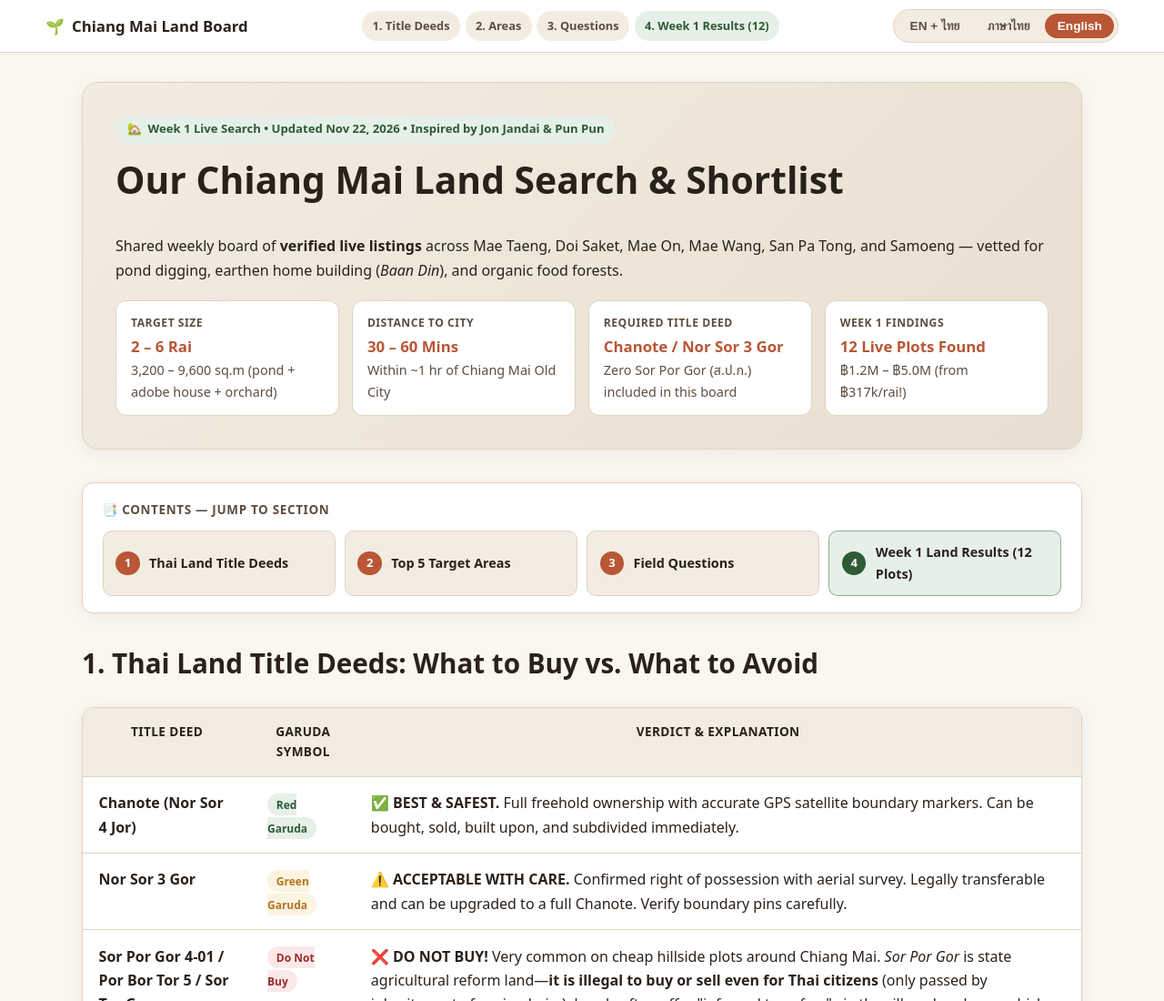
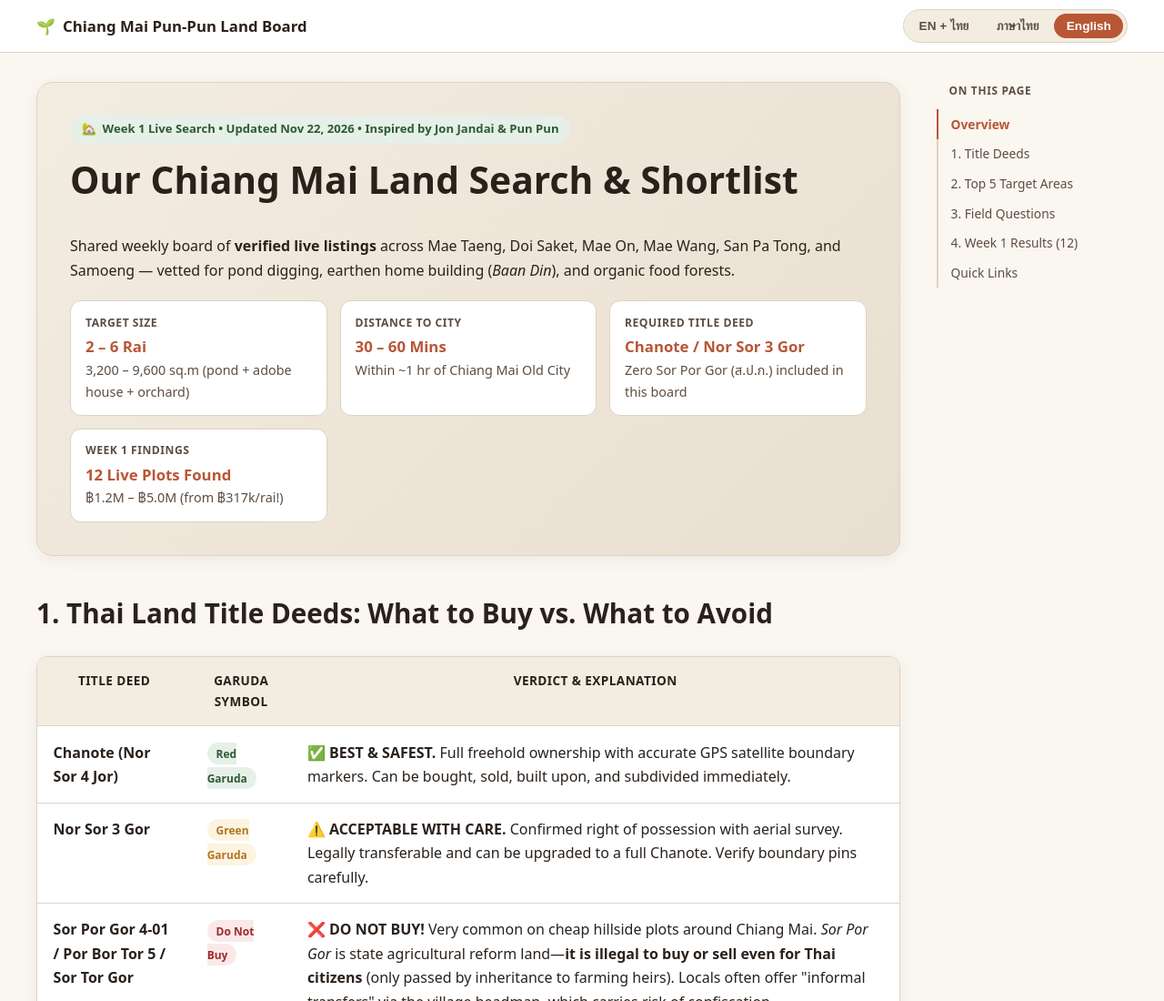
Before and after one commit to mrzhanghome/punpun, a plain HTML site: page index.html in a window 1280 px wide. Shown: the top 1100 px of the page at 91% size. Drawn offline with Linux system fonts and the light colour scheme.

Commit message:
Replace top TOC card with minimal sticky side navigator rail

```diff
--- a/index.html
+++ b/index.html
@@ -28,26 +28,6 @@
       document.documentElement.setAttribute('data-lang', initialLang);
       document.documentElement.setAttribute('lang', initialLang === 'th' ? 'th' : 'en');
     })();
-
-    // Highlight current section in sticky topbar navigator
-    const navLinks = Array.from(document.querySelectorAll(".topbar-link"));
-    const observedSections = ["title-deeds", "districts", "questions", "weekly-results"]
-      .map(id => document.getElementById(id))
-      .filter(Boolean);
-
-    if ("IntersectionObserver" in window && observedSections.length) {
-      const observer = new IntersectionObserver(entries => {
-        entries.forEach(entry => {
-          if (entry.isIntersecting) {
-            const activeHref = `#${entry.target.id}`;
-            navLinks.forEach(link => {
-              link.classList.toggle("is-active", link.getAttribute("href") === activeHref);
-            });
-          }
-        });
-      }, { rootMargin: "-20% 0px -65% 0px" });
-      observedSections.forEach(sec => observer.observe(sec));
-    }
   </script>
   <style>
     @layer base, theme, components, utilities;
@@ -160,126 +140,139 @@
       }
 
       .topbar-inner {
-        max-inline-size: 1180px;
+        max-inline-size: 1360px;
         margin-inline: auto;
         display: flex;
         flex-wrap: wrap;
         align-items: center;
         justify-content: space-between;
-        gap: 0.65rem 1rem;
-      }
-
-      .topbar-nav {
-        display: flex;
-        flex-wrap: wrap;
-        align-items: center;
-        gap: 0.35rem;
-      }
-
-      .topbar-link {
-        font-size: 0.8rem;
-        font-weight: 600;
+        gap: 0.75rem;
+      }
+
+      /* Two-column layout with minimal sticky side navigator */
+      .page-layout {
+        max-inline-size: 1360px;
+        margin-inline: auto;
+        padding-inline: clamp(1rem, 3.5vw, 2.5rem);
+        padding-block: 2rem 4rem;
+        display: grid;
+        grid-template-columns: minmax(0, 1fr);
+        gap: 2.5rem;
+        align-items: start;
+      }
+
+      @media (min-width: 1080px) {
+        .page-layout {
+          grid-template-columns: minmax(0, 1fr) 210px;
+        }
+      }
+
+      .page-content {
+        min-inline-size: 0;
+      }
+
+      /* Desktop Sticky Side Rail */
+      .side-nav {
+        display: none;
+      }
+
+      @media (min-width: 1080px) {
+        .side-nav {
+          display: block;
+          position: sticky;
+          top: 5.25rem;
+          align-self: start;
+        }
+      }
+
+      .side-nav-heading {
+        font-size: 0.74rem;
+        text-transform: uppercase;
+        letter-spacing: 0.06em;
+        color: var(--text-secondary);
+        font-weight: 800;
+        margin-block-end: 0.65rem;
+        padding-inline-start: 0.85rem;
+      }
+
+      .side-nav-list {
+        list-style: none;
+        margin: 0;
+        padding: 0;
+        border-inline-start: 2px solid var(--border-subtle);
+      }
+
+      .side-nav-list li {
+        margin: 0;
+      }
+
+      .side-nav-link {
+        display: block;
+        padding-block: 0.42rem;
+        padding-inline-start: 0.85rem;
+        margin-inline-start: -2px;
+        border-inline-start: 2px solid transparent;
+        font-size: 0.86rem;
+        line-height: 1.4;
         color: var(--text-secondary);
         text-decoration: none;
-        padding: 0.28rem 0.65rem;
+        transition: color 0.15s ease, border-color 0.15s ease;
+      }
+
+      .side-nav-link:hover {
+        color: var(--text-primary);
+        border-inline-start-color: var(--text-secondary);
+      }
+
+      .side-nav-link.is-active {
+        color: var(--brand-terracotta);
+        font-weight: 700;
+        border-inline-start-color: var(--brand-terracotta);
+      }
+
+      /* Compact Floating Side Navigator for Mobile / Narrow Screens */
+      .mobile-nav-float {
+        position: fixed;
+        inset-inline-end: 1rem;
+        inset-block-end: 1.15rem;
+        z-index: 60;
+      }
+
+      @media (min-width: 1080px) {
+        .mobile-nav-float {
+          display: none;
+        }
+      }
+
+      .mobile-nav-float summary {
+        list-style: none;
+        cursor: pointer;
+        background: var(--brand-terracotta);
+        color: #ffffff;
+        font-size: 0.84rem;
+        font-weight: 700;
+        padding: 0.55rem 0.95rem;
         border-radius: 999px;
-        background: var(--bg-elevated);
-        border: 1px solid transparent;
-        transition: all 0.15s ease;
-        white-space: nowrap;
-      }
-
-      .topbar-link:hover,
-      .topbar-link.is-active {
-        color: var(--brand-terracotta);
-        border-color: var(--brand-terracotta);
-        background: var(--bg-surface);
-      }
-
-      .topbar-link-results {
-        background: var(--brand-forest-soft);
-        color: var(--brand-forest);
-      }
-
-      .topbar-link-results:hover,
-      .topbar-link-results.is-active {
-        background: var(--brand-forest);
-        color: #ffffff;
-        border-color: var(--brand-forest);
-      }
-
-      /* Table of Contents Card */
-      .toc-card {
+        box-shadow: 0 6px 20px rgba(0, 0, 0, 0.22);
+        display: inline-flex;
+        align-items: center;
+        gap: 0.4rem;
+      }
+
+      .mobile-nav-float summary::-webkit-details-marker {
+        display: none;
+      }
+
+      .mobile-nav-panel {
+        position: absolute;
+        inset-inline-end: 0;
+        inset-block-end: calc(100% + 0.55rem);
+        inline-size: 230px;
         background: var(--bg-surface);
         border: 1px solid var(--border-subtle);
         border-radius: var(--radius-md);
-        padding: 1.15rem 1.35rem;
-        margin-block-end: 2.25rem;
-        box-shadow: var(--shadow-card);
-      }
-
-      .toc-title {
-        font-size: 0.84rem;
-        text-transform: uppercase;
-        letter-spacing: 0.05em;
-        color: var(--text-secondary);
-        font-weight: 800;
-        margin-block-end: 0.75rem;
-      }
-
-      .toc-grid {
-        display: grid;
-        grid-template-columns: repeat(auto-fit, minmax(220px, 1fr));
-        gap: 0.65rem;
-      }
-
-      .toc-item {
-        display: flex;
-        align-items: center;
-        gap: 0.65rem;
-        padding: 0.68rem 0.85rem;
-        border-radius: 10px;
-        background: var(--bg-elevated);
-        border: 1px solid var(--border-subtle);
-        color: var(--text-primary);
-        text-decoration: none;
-        font-weight: 600;
-        font-size: 0.9rem;
-        transition: all 0.15s ease;
-      }
-
-      .toc-item:hover {
-        border-color: var(--brand-terracotta);
-        background: var(--bg-accent-soft);
-        color: var(--text-primary);
-      }
-
-      .toc-item-highlight {
-        background: var(--brand-forest-soft);
-        border-color: color-mix(in srgb, var(--brand-forest) 45%, transparent);
-      }
-
-      .toc-item-highlight:hover {
-        border-color: var(--brand-forest);
-        background: color-mix(in srgb, var(--brand-forest) 18%, var(--bg-surface));
-      }
-
-      .toc-num {
-        display: inline-flex;
-        align-items: center;
-        justify-content: center;
-        inline-size: 1.65rem;
-        block-size: 1.65rem;
-        border-radius: 999px;
-        background: var(--brand-terracotta);
-        color: #ffffff;
-        font-size: 0.82rem;
-        font-weight: 800;
-        flex-shrink: 0;
-      }
-
-      .toc-item-highlight .toc-num {
-        background: var(--brand-forest);
+        padding: 0.85rem 0.9rem;
+        box-shadow: 0 12px 30px rgba(0, 0, 0, 0.18);
       }
 
       .brand-title {
@@ -702,25 +695,11 @@
 
   <header class="topbar">
     <div class="topbar-inner">
-      <a href="#" class="brand-title">
+      <a href="#overview" class="brand-title">
         <span>🌱</span>
-        <span class="en">Chiang Mai Land Board</span>
-        <span class="th">บอร์ดคัดเลือกที่ดินเชียงใหม่</span>
+        <span class="en">Chiang Mai Pun-Pun Land Board</span>
+        <span class="th">บอร์ดคัดเลือกที่ดินเชียงใหม่ (วิถีพึ่งตนเอง)</span>
       </a>
-      <nav class="topbar-nav" aria-label="Quick section jump">
-        <a href="#title-deeds" class="topbar-link">
-          <span class="en">1. Title Deeds</span><span class="th">1. โฉนด</span>
-        </a>
-        <a href="#districts" class="topbar-link">
-          <span class="en">2. Areas</span><span class="th">2. โซนอำเภอ</span>
-        </a>
-        <a href="#questions" class="topbar-link">
-          <span class="en">3. Questions</span><span class="th">3. คำถามเช็คที่</span>
-        </a>
-        <a href="#weekly-results" class="topbar-link topbar-link-results">
-          <span class="en">4. Week 1 Results (12)</span><span class="th">4. ผลค้นหาสัปดาห์ 1 (12)</span>
-        </a>
-      </nav>
       <div class="lang-switcher" role="group" aria-label="Language switcher">
         <button type="button" class="lang-btn" data-set-lang="both" aria-pressed="false">EN + ไทย</button>
         <button type="button" class="lang-btn" data-set-lang="th" aria-pressed="false">ภาษาไทย</button>
@@ -729,9 +708,10 @@
     </div>
   </header>
 
-  <main class="container">
+  <div class="page-layout">
+    <main class="page-content">
     <!-- HERO -->
-    <section class="hero">
+    <section class="hero section-block" id="overview">
       <div class="hero-badge">
         <span>🏡</span>
         <span class="en">Week 1 Live Search • Updated Nov 22, 2026 • Inspired by Jon Jandai &amp; Pun Pun</span>
@@ -807,44 +787,6 @@
         </div>
       </div>
     </section>
-
-    <!-- TABLE OF CONTENTS / NAVIGATOR -->
-    <nav class="toc-card" aria-label="Table of Contents">
-      <div class="toc-title">
-        <span class="en">📑 Contents — Jump to Section</span>
-        <span class="th">📑 สารบัญ — กดข้ามไปยังหัวข้อที่ต้องการ</span>
-      </div>
-      <div class="toc-grid">
-        <a href="#title-deeds" class="toc-item">
-          <span class="toc-num">1</span>
-          <div>
-            <div class="en">Thai Land Title Deeds</div>
-            <div class="th">ประเภทเอกสารสิทธิ์ที่ดิน</div>
-          </div>
-        </a>
-        <a href="#districts" class="toc-item">
-          <span class="toc-num">2</span>
-          <div>
-            <div class="en">Top 5 Target Areas</div>
-            <div class="th">5 โซนอำเภอเป้าหมาย</div>
-          </div>
-        </a>
-        <a href="#questions" class="toc-item">
-          <span class="toc-num">3</span>
-          <div>
-            <div class="en">Field Questions</div>
-            <div class="th">คำถามเช็คที่ดิน</div>
-          </div>
-        </a>
-        <a href="#weekly-results" class="toc-item toc-item-highlight">
-          <span class="toc-num">4</span>
-          <div>
-            <div class="en">Week 1 Land Results (12 Plots)</div>
-            <div class="th">ผลการค้นหา สัปดาห์ที่ 1 (12 แปลง)</div>
-          </div>
-        </a>
-      </div>
-    </nav>
 
     <!-- 1. TITLE DEED REFERENCE -->
     <section class="section-block" id="title-deeds">
@@ -1660,7 +1602,7 @@
     </section>
 
     <!-- COMPACT TOOLS DRAWER -->
-    <section class="section-block">
+    <section class="section-block" id="quick-tools">
       <details class="tools-drawer">
         <summary>
           <span class="en">🧭 Quick Links: Check Chanote GPS (DOL LandsMaps) &amp; Thai Land Portals</span>
@@ -1674,7 +1616,47 @@
         </div>
       </details>
     </section>
-  </main>
+    </main>
+
+    <!-- STICKY SIDE NAVIGATOR (Desktop) -->
+    <aside class="side-nav" aria-label="On this page">
+      <div class="side-nav-heading">
+        <span class="en">On this page</span>
+        <span class="th">สารบัญหน้านี้</span>
+      </div>
+      <ul class="side-nav-list">
+        <li><a href="#overview" class="side-nav-link is-active"><span class="en">Overview</span><span class="th">ภาพรวม</span></a></li>
+        <li><a href="#title-deeds" class="side-nav-link"><span class="en">1. Title Deeds</span><span class="th">1. เอกสารสิทธิ์ที่ดิน</span></a></li>
+        <li><a href="#districts" class="side-nav-link"><span class="en">2. Top 5 Target Areas</span><span class="th">2. 5 โซนเป้าหมาย</span></a></li>
+        <li><a href="#questions" class="side-nav-link"><span class="en">3. Field Questions</span><span class="th">3. คำถามเช็คที่ดิน</span></a></li>
+        <li><a href="#weekly-results" class="side-nav-link"><span class="en">4. Week 1 Results (12)</span><span class="th">4. ผลค้นหา สัปดาห์ 1 (12)</span></a></li>
+        <li><a href="#quick-tools" class="side-nav-link"><span class="en">Quick Links</span><span class="th">ลิงก์เครื่องมือด่วน</span></a></li>
+      </ul>
+    </aside>
+  </div>
+
+  <!-- FLOATING SIDE NAVIGATOR (Mobile / Tablet) -->
+  <details class="mobile-nav-float" id="mobile-nav-float">
+    <summary>
+      <span>☰</span>
+      <span class="en">Sections</span>
+      <span class="th">สารบัญ</span>
+    </summary>
+    <div class="mobile-nav-panel">
+      <div class="side-nav-heading" style="padding-inline-start: 0;">
+        <span class="en">Jump to section</span>
+        <span class="th">ข้ามไปยังหัวข้อ</span>
+      </div>
+      <ul class="side-nav-list">
+        <li><a href="#overview" class="side-nav-link"><span class="en">Overview</span><span class="th">ภาพรวม</span></a></li>
+        <li><a href="#title-deeds" class="side-nav-link"><span class="en">1. Title Deeds</span><span class="th">1. เอกสารสิทธิ์ที่ดิน</span></a></li>
+        <li><a href="#districts" class="side-nav-link"><span class="en">2. Top 5 Target Areas</span><span class="th">2. 5 โซนเป้าหมาย</span></a></li>
+        <li><a href="#questions" class="side-nav-link"><span class="en">3. Field Questions</span><span class="th">3. คำถามเช็คที่ดิน</span></a></li>
+        <li><a href="#weekly-results" class="side-nav-link"><span class="en">4. Week 1 Results (12)</span><span class="th">4. ผลค้นหา สัปดาห์ 1 (12)</span></a></li>
+        <li><a href="#quick-tools" class="side-nav-link"><span class="en">Quick Links</span><span class="th">ลิงก์เครื่องมือด่วน</span></a></li>
+      </ul>
+    </div>
+  </details>
 
   <footer>
     <div class="en">Built for our Chiang Mai Self-Reliance Homestead Journey • Inspired by Jon Jandai &amp; Pun Pun</div>
@@ -1757,6 +1739,39 @@
     });
 
     sortSelect.addEventListener('change', applyFiltersAndSort);
+
+    // Sticky Side Navigator Scroll-Spy (highlights active section as you scroll)
+    const sideLinks = Array.from(document.querySelectorAll('.side-nav-link'));
+    const mobileFloat = document.getElementById('mobile-nav-float');
+    const spyIds = ['overview', 'title-deeds', 'districts', 'questions', 'weekly-results', 'quick-tools'];
+    const spySections = spyIds.map(id => document.getElementById(id)).filter(Boolean);
+
+    function setActiveNav(id) {
+      const targetHref = `#${id}`;
+      sideLinks.forEach(link => {
+        link.classList.toggle('is-active', link.getAttribute('href') === targetHref);
+      });
+    }
+
+    if ('IntersectionObserver' in window && spySections.length) {
+      const observer = new IntersectionObserver(entries => {
+        entries.forEach(entry => {
+          if (entry.isIntersecting) {
+            setActiveNav(entry.target.id);
+          }
+        });
+      }, { rootMargin: '-15% 0px -70% 0px' });
+      spySections.forEach(sec => observer.observe(sec));
+    }
+
+    // Close mobile floating navigator after tapping a link
+    sideLinks.forEach(link => {
+      link.addEventListener('click', () => {
+        if (mobileFloat && mobileFloat.open) {
+          mobileFloat.open = false;
+        }
+      });
+    });
   </script>
 </body>
 </html>
```
